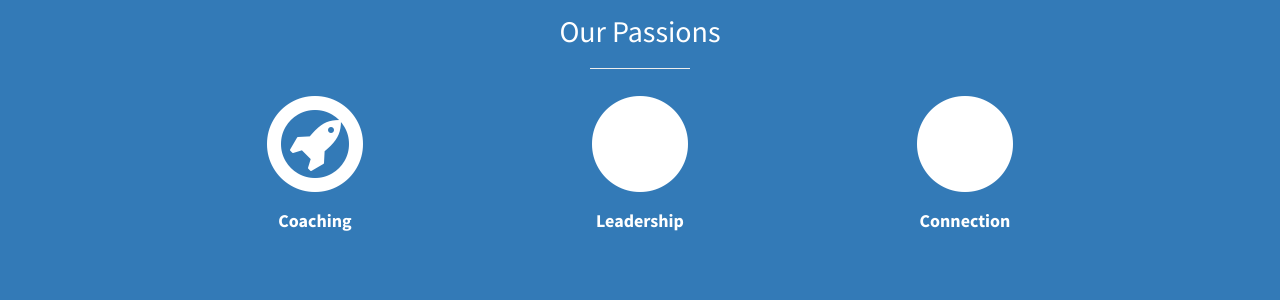
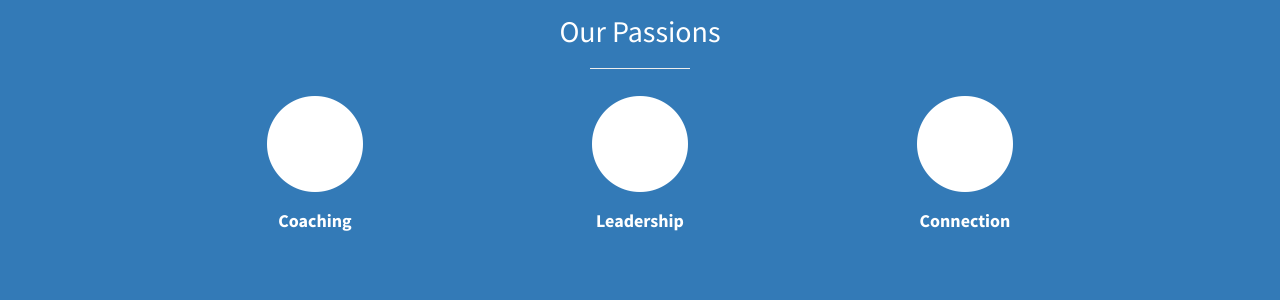
Before and after one commit to jikinluke8/inspark, a Jekyll site: the page built from index.html, in a window 1280 px wide. Shown: the part 1167-1467 px from the top of the page. Built offline with Jekyll 4.4.1, drawn with Linux system fonts in a browser that asks for light colours.

Commit message:
Update services.html

```diff
--- a/_includes/services.html
+++ b/_includes/services.html
@@ -9,8 +9,8 @@
           <div class="col-md-4 col-sm-4">
             <div class="service-item">
               <span class="fa-stack fa-4x">
-              <i class="fa fa-circle-o fa-stack-2x"></i>
-              <i class="fa fa-rocket fa-stack-1x"></i>
+              <i class="fa fa-circle fa-stack-2x"></i>
+              <i class="fa fa-rocket fa-stack-1x" text-primary></i>
             </span>
               <h4>
                 <strong>Coaching</strong>
```
